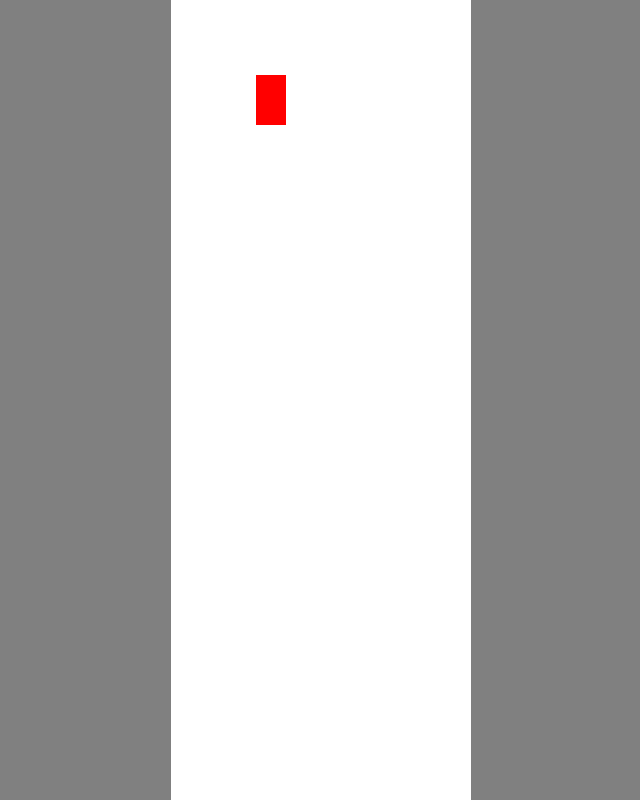
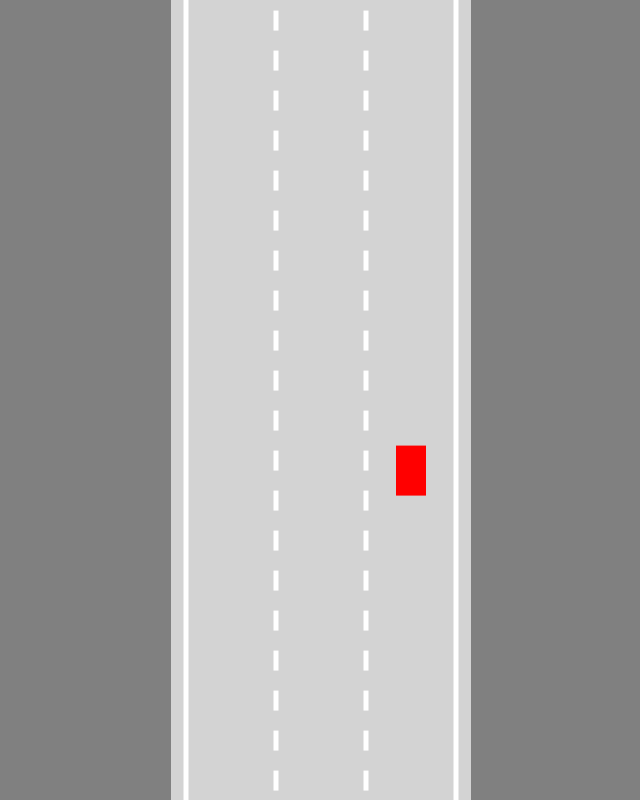
Before and after one commit to BogdanBargaoanu/JavaScriptSelfDrivingCar, a plain HTML site: page index.html in a window 1280 px wide. Shown: the whole page, without its empty margins (319-959 px from the left). Drawn offline with Linux system fonts and the light colour scheme.

Commit message:
Road code

```diff
--- a/car.js
+++ b/car.js
@@ -5,14 +5,18 @@ class Car{
         this.width = width;
         this.height = height;
         this.speed = 0;
-        this.acceleration = 0.1;
+        this.acceleration = 0.4;
         this.maxSpeed = 3;
-        this.friction = 0.04;
+        this.friction = 0.05;
         this.angle = 0;
         this.controls = new Controls();
     }
 
 update() {
+    this.#move();
+}
+
+#move() {
     if(this.controls.forward){
         this.speed += this.acceleration;
     }
--- a/index.html
+++ b/index.html
@@ -6,6 +6,8 @@
   </head>
   <body>
     <canvas id="mainCanvas"></canvas>
+    <script src="utils.js"></script>
+    <script src="road.js"></script>
     <script src="controls.js"></script>
     <script src="car.js"></script>
     <script src="script.js"></script>
--- /dev/null
+++ b/road.js
@@ -0,0 +1,44 @@
+class Road {
+    constructor(x, width, laneCount = 3) {
+        this.x = x;
+        this.width = width;
+        this.laneCount = laneCount;
+        this.left = this.x - this.width / 2;
+        this.right = this.x + this.width / 2;
+
+        const infinity = 1000000;
+        this.top = -infinity;
+        this.bottom = infinity;
+        const topLeft = { x: this.left, y: this.top };
+        const topRight = { x: this.right, y: this.top };
+        const bottomLeft = { x: this.left, y: this.bottom };
+        const bottomRight = { x: this.right, y: this.bottom };
+        this.borders = [[topLeft, bottomLeft], [topRight, bottomRight]];
+    }
+
+    getLaneCenter(laneIndex) {
+        const lineWidth = this.width / this.laneCount;
+        return this.left + lineWidth / 2 + Math.min(laneIndex, this.laneCount - 1) * lineWidth;
+    }
+
+    draw(ctx) {
+        ctx.lineWidth = 5;
+        ctx.strokeStyle = "white";;
+
+        for (let i = 1; i <= this.laneCount - 1; i++) {
+            const x = lerp(this.left, this.right, i / this.laneCount);
+            ctx.setLineDash([20, 20]);
+            ctx.beginPath();
+            ctx.moveTo(x, this.top);
+            ctx.lineTo(x, this.bottom);
+            ctx.stroke();
+        }
+        ctx.setLineDash([]);
+        this.borders.forEach(border => {
+            ctx.beginPath();
+            ctx.moveTo(border[0].x, border[0].y);
+            ctx.lineTo(border[1].x, border[1].y);
+            ctx.stroke();
+        });
+    }
+}
--- a/script.js
+++ b/script.js
@@ -3,7 +3,8 @@ canvas.height = window.innerHeight;
 canvas.width = 300;
 
 const ctx = canvas.getContext("2d");
-const car = new Car(100,100,30,50);
+const road = new Road(canvas.width/2,canvas.width*0.9);
+const car = new Car(road.getLaneCenter(2),100,30,50);
 car.draw(ctx);
 
 animate();
@@ -11,6 +12,10 @@ animate();
 function animate() {
     car.update();
     canvas.height = window.innerHeight;
+    ctx.save();
+    ctx.translate(0, -car.y + canvas.height/1.7);
+    road.draw(ctx);
     car.draw(ctx);
+    ctx.restore();
     requestAnimationFrame(animate);
 }
--- a/style.css
+++ b/style.css
@@ -5,7 +5,7 @@ body {
     text-align: center;
 }
 #mainCanvas {
-    background: white;
+    background: lightgrey;
     margin: 0 auto;
     display: block;
 }
--- /dev/null
+++ b/utils.js
@@ -0,0 +1,3 @@
+function lerp(A,B,t) {
+    return A+(B-A)*t;
+}
```
